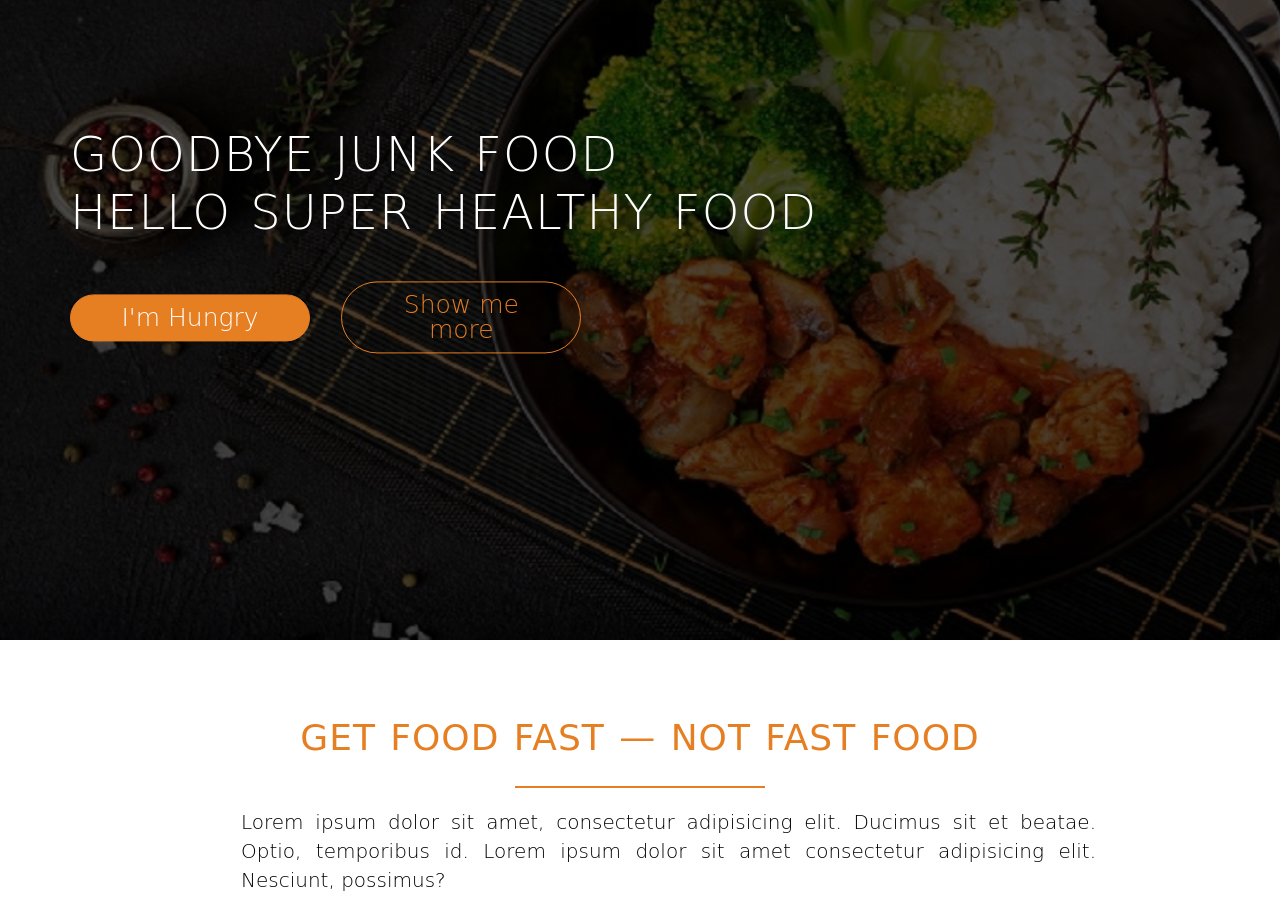
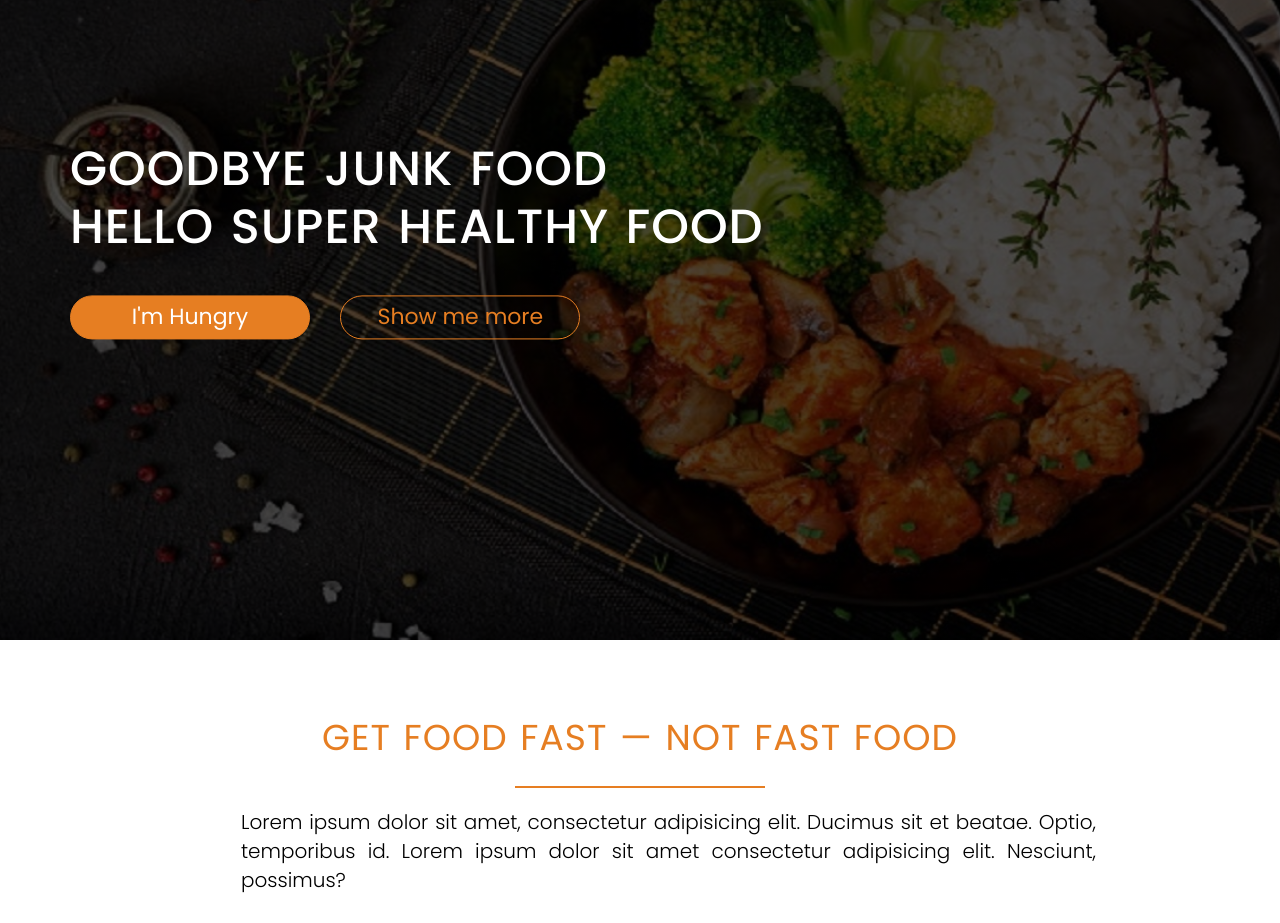
Before and after one commit to Ajay76401/Food-Project-Website, a plain HTML site: page index.html in a window 1280 px wide. Shown: the part 160-1083 px from the top of the page. Drawn offline with nearby package versions, Linux system fonts and the light colour scheme.

Commit message:
chaged the Font family to poppins and adjusted some font weights

```diff
--- a/index.html
+++ b/index.html
@@ -10,12 +10,15 @@
     <link rel="stylesheet" href="resources/css/style.css">
     <link rel="stylesheet" href="resources/css/queries.css">
     <link rel="stylesheet" href="https://unpkg.com/aos@next/dist/aos.css" />
+    <link rel="preconnect" href="https://fonts.googleapis.com">
+    <link rel="preconnect" href="https://fonts.gstatic.com" crossorigin>
+    <link    href="https://fonts.googleapis.com/css2?family= :ital,wght@0,100..900;1,100..900&family=Poppins:ital,wght@0,100;0,200;0,300;0,400;0,500;0,600;0,700;0,800;0,900;1,100;1,200;1,300;1,400;1,500;1,600;1,700;1,800;1,900&family=Roboto:ital,wght@0,100..900;1,100..900&display=swap"
+        rel="stylesheet">
 </head>
 
 <body>
 
     <header>
-
         <nav>
             <div class="row">
                 <div class="ajay">
--- a/resources/css/style.css
+++ b/resources/css/style.css
@@ -10,10 +10,11 @@ body {
     color: black;
     font-family: cursive;
     font-size: 20px;
-    font-weight: 300;
+    font-weight: 400;
     text-rendering: optimizeLegibility;
     /* learn in detail later */
     overflow-x: hidden;
+    font-family: Poppins,Montserrat;
 
 }
 
@@ -104,7 +105,7 @@ h1 {
     margin-bottom: 40px;
     color: #fff;
     font-size: 240%;
-    font-weight: 300;
+    font-weight: 500;
     text-transform: uppercase;
     letter-spacing: 1px;
     word-spacing: 3px;
@@ -119,6 +120,7 @@ h1 {
     transform: translate(-50%, -50%);
 }
 
+
 .btn:link,
 input[type=submit],
 .btn:visited {
@@ -126,7 +128,7 @@ input[type=submit],
     padding: 10px 30px;
     width: 12rem;
     text-decoration: none;
-    font-size: 25px;
+    font-size: 22px;
     transition: background-color 0.5s, color 0.5s, border 0.5s;
     text-align: center;
     vertical-align: middle;
@@ -253,7 +255,7 @@ h2:after {
     width: 75%;
     margin-left: 15%;
     text-align: justify;
-    font-weight: 100;
+    font-weight: 300;
 
 
 }
@@ -279,7 +281,7 @@ h3 {
 .box p {
     font-size: 90%;
     text-align: justify;
-    font-weight: 100;
+    font-weight: 300;
     line-height: 145%;
     padding-bottom: 50px;
 }
```
